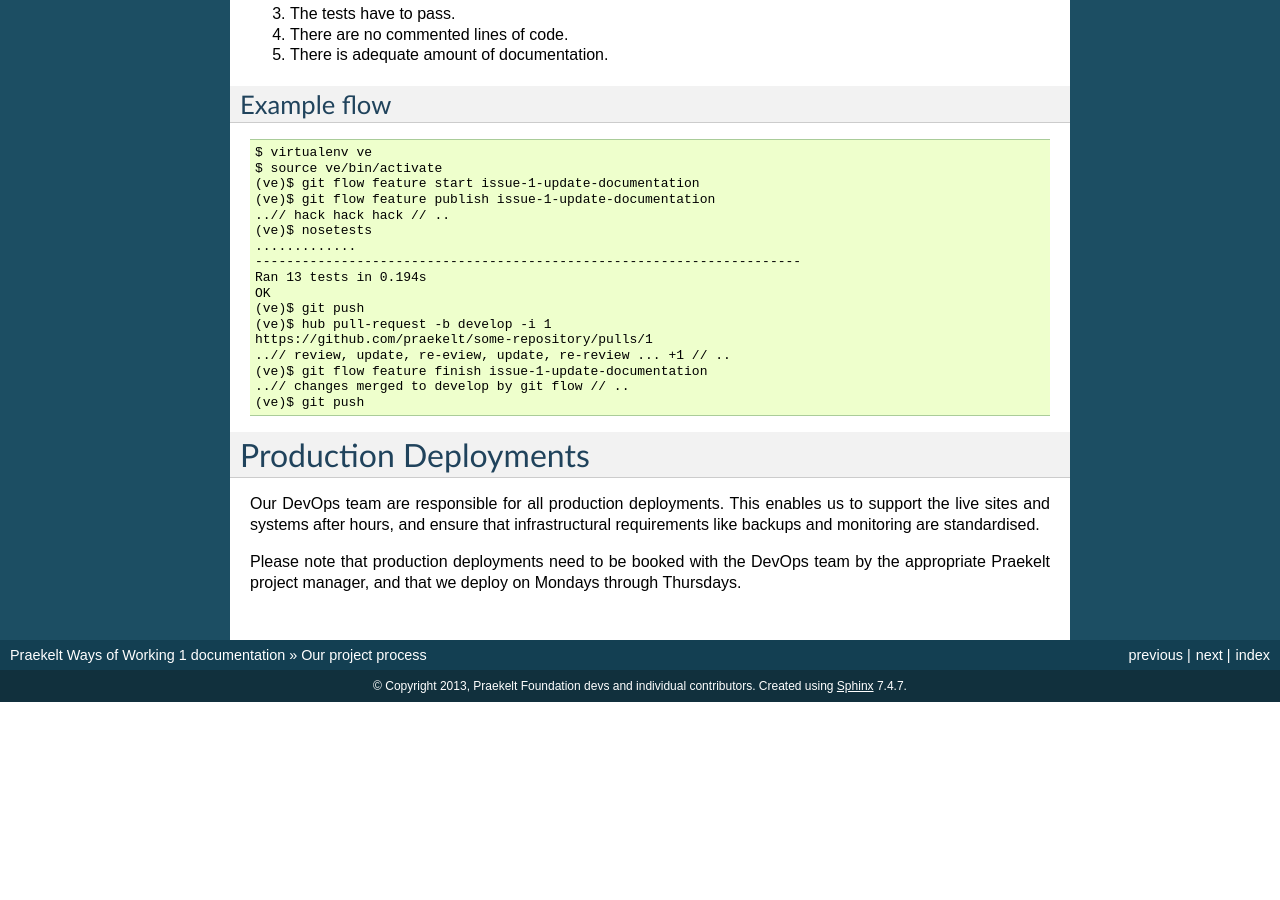
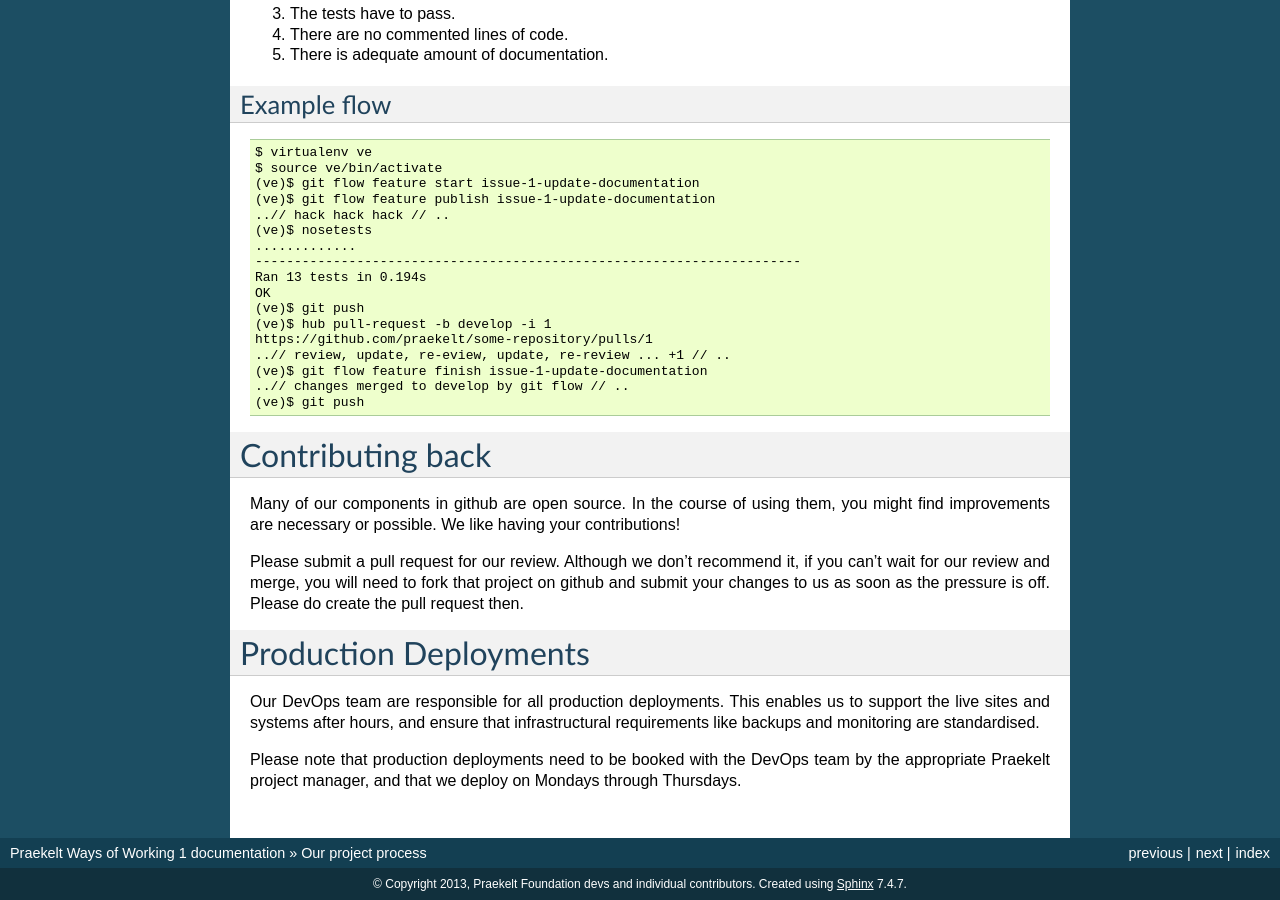
Before and after one commit to praekeltfoundation/ways-of-working, a Sphinx documentation site: the page built from docs/process.rst, in a window 1280 px wide and 900 px high, scrolled down 1062 px. Built offline with Sphinx 7.4.7, drawn with Linux system fonts in a browser that asks for light colours; before the commit the page ends 1764 px from its top, so only the background shows below that.

Commit message:
On contributing back to our open repos
Closes #8

```diff
--- a/docs/process.rst
+++ b/docs/process.rst
@@ -87,6 +87,17 @@ Example flow
     (ve)$ git push
 
 
+Contributing back
+=================
+
+Many of our components in github are open source. In the course of using them, you
+might find improvements are necessary or possible. We like having your contributions!
+
+Please  submit a pull request for our review. Although we don't recommend it, if you
+can't wait for our review and merge, you will need to fork that project on github and
+submit your changes to us as soon as the pressure is off. Please do create the pull
+request then.
+
 Production Deployments
 ======================
 
```
